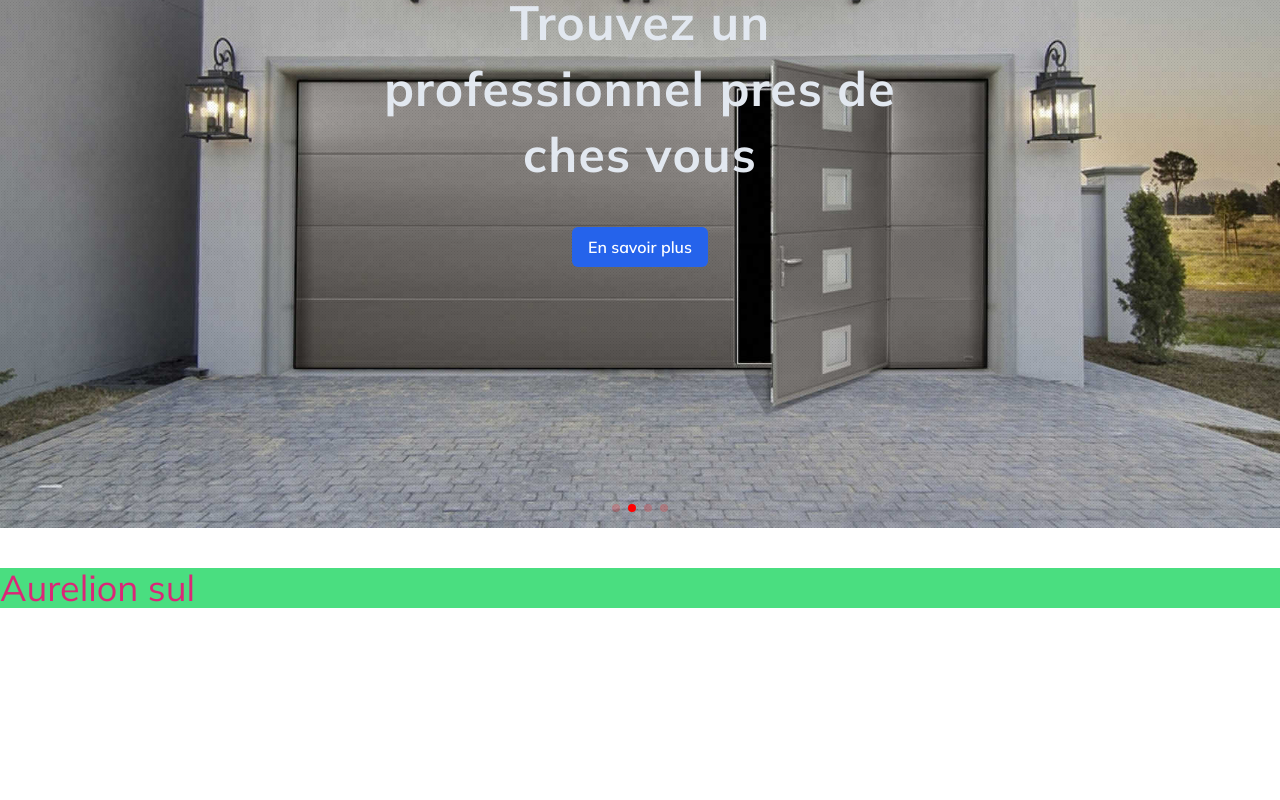
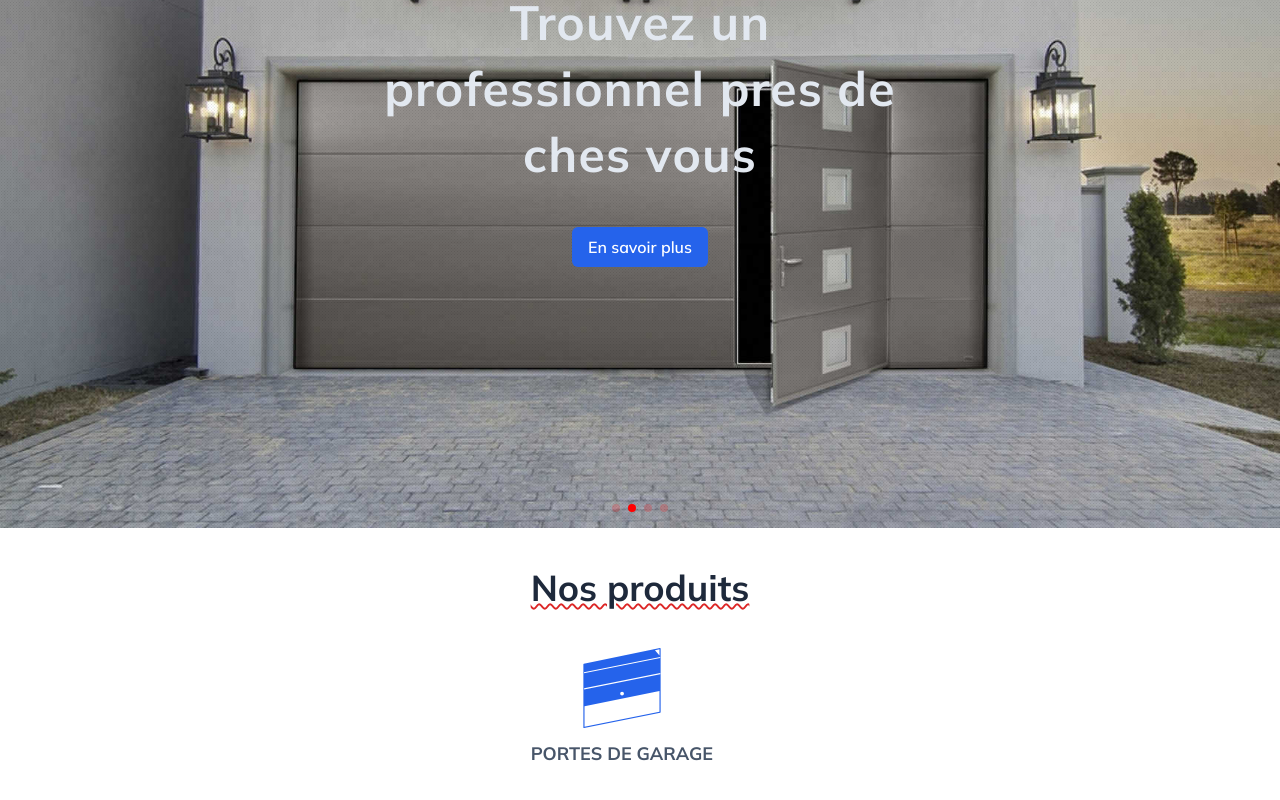
Before and after one commit to AurelionAegon/fermetures, a Next.js app: page / in a window 1280 px wide. Shown: the part 272-1072 px from the top of the page. Before the commit the page ends 920 px from the top, so only its background shows below. Built offline with nearby package versions, Linux system fonts and the light colour scheme.

Commit message:
products list & features architect

```diff
--- a/components/Hero.js
+++ b/components/home/Hero.js
@@ -11,7 +11,7 @@ import 'swiper/css';
 import 'swiper/css';
 import 'swiper/css/pagination';
 import 'swiper/css/effect-coverflow';
-import Slide from '../components/Slide';
+import Slide from './Slide';
 
 export default class Hero extends Component {
 	constructor() {
--- /dev/null
+++ b/components/home/ProductList.js
@@ -0,0 +1,34 @@
+import React, { Component } from 'react';
+
+export default class ProductList extends Component {
+	render() {
+		return (
+			// items list
+			<div className='my-10 flex justify-between items-center'>
+				<div className='flex flex-col items-center group cursor-pointer '>
+					<div className='ease-in-out duration-300 group-hover:-translate-y-3'>
+						<svg
+							xmlns='http://www.w3.org/2000/svg'
+							viewBox='0 0 66.93 69.29'
+							className='w-20 h-20 fill-current text-blue-600 group-hover:text-slate-800 '
+						>
+							<path
+								d='M11.81 91v.47h.46a.48.48 0 0 1-.46-.47Z'
+								transform='translate(-11.81 -22.21)'
+							/>
+							<path
+								d='M78.56 22.32a.5.5 0 0 0-.42-.1L12.21 35.77a.5.5 0 0 0-.39.46V91a.48.48 0 0 0 .46.47h.13l65.93-13.24a.5.5 0 0 0 .4-.46V22.68a.5.5 0 0 0-.18-.36Zm-.82 1v5.46l-3.92-4.65ZM12.36 44.14v-1l65.93-13.23v1Zm65.38 33.2L12.81 90.39V72.64l64.93-13.17v17.86ZM43.68 61.66a1.65 1.65 0 1 1 1.65 1.65 1.65 1.65 0 0 1-1.65-1.65Zm34.71-16.75L12.45 58.17v-1l65.94-13.23v1ZM78.74 22.71v55.07-55ZM11.81 36.26s0-.01 0 0ZM12.31 91.5Z'
+								transform='translate(-11.81 -22.21)'
+							/>
+						</svg>
+					</div>
+
+					<h3 className='text-slate-600 font-bold uppercase mt-3 text-lg group-hover:text-blue-600 ease-in-out duration-200'>
+						Portes de garage
+					</h3>
+				</div>
+			</div>
+			// items list
+		);
+	}
+}
--- a/pages/index.js
+++ b/pages/index.js
@@ -1,8 +1,10 @@
+/* eslint-disable jsx-a11y/alt-text */
 /* eslint-disable @next/next/no-img-element */
 
 import Head from 'next/head';
 import Header from '../components/Header';
-import Hero from '../components/Hero';
+import Hero from '../components/home/Hero';
+import ProductList from '../components/home/ProductList';
 
 export default function Home() {
 	return (
@@ -20,8 +22,13 @@ export default function Home() {
 			</div>
 			{/* hero section end */}
 
-			<div className='my-10 text-4xl text-pink-600 bg-green-400'>
-				Aurelion sul
+			<div className='mt-10 flex justify-center  '>
+				<div>
+					<h3 className='text-4xl text-slate-800 font-bold underline-offset-2 underline decoration-wavy decoration-2 decoration-red-600'>
+						Nos produits
+					</h3>
+					<ProductList />
+				</div>
 			</div>
 		</div>
 	);
```
Also changed, not shown: components/home/Slide.js (renamed from components/Slide.js).
